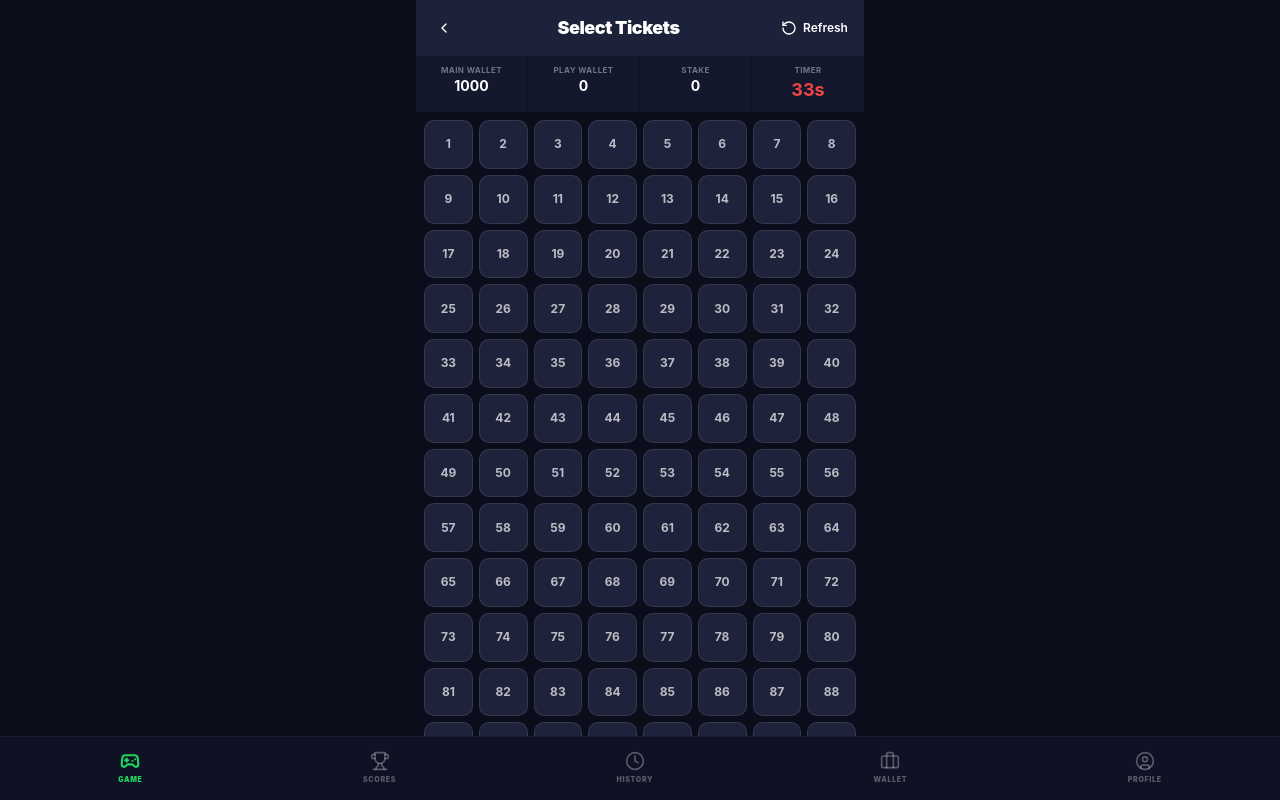
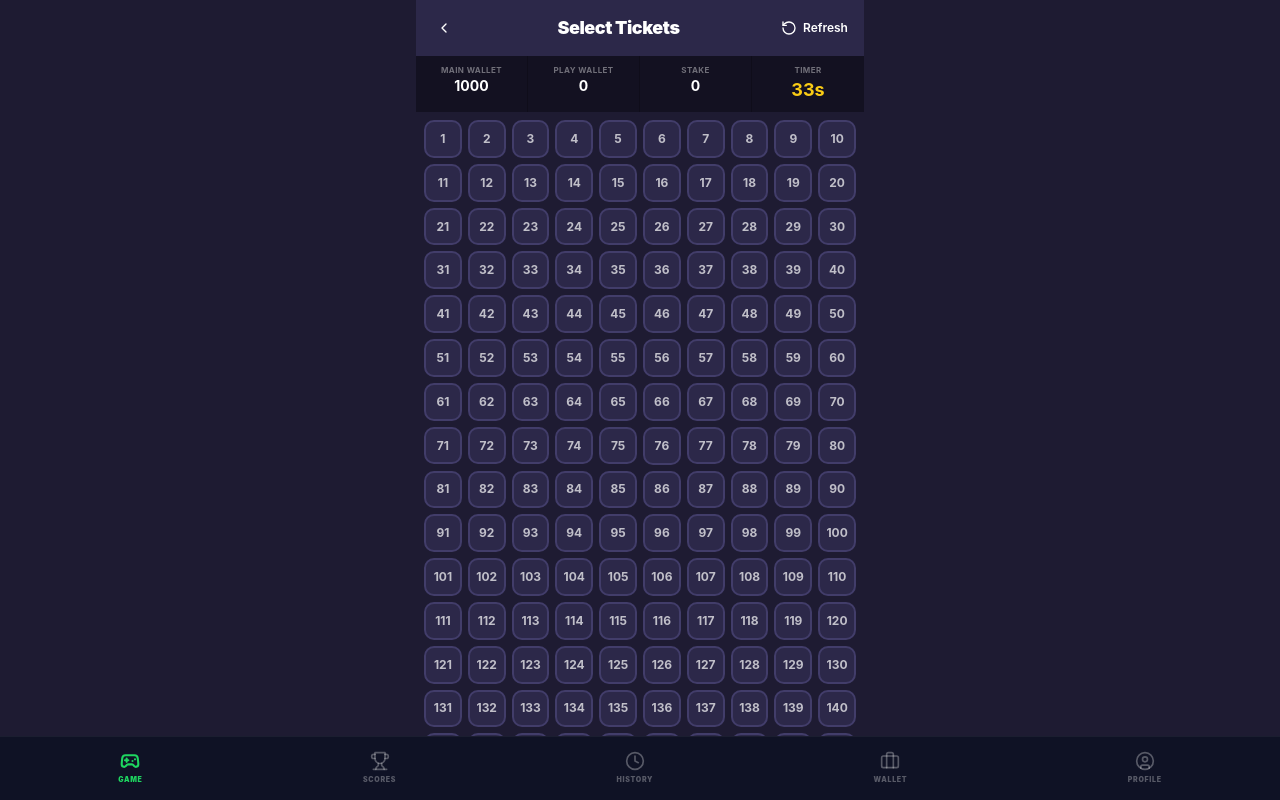
Before and after one commit to 1-win318/win-bingo-final, a Next.js app: page / in a window 1280 px wide. Both pictures are taken after a click on the button "PLAY 10". Shown: the top 800 px of the page. Built offline with nearby package versions, Linux system fonts and the light colour scheme; what @genkit-ai/google-genai, genkit would draw is missing.

Commit message:
እዚህ caretela caretela

```diff
--- a/src/components/bingo/CartelSelection.tsx
+++ b/src/components/bingo/CartelSelection.tsx
@@ -1,7 +1,7 @@
 'use client';
 
-import React, { useState } from 'react';
-import { ChevronLeft, RotateCcw, X as CloseIcon } from 'lucide-react';
+import React from 'react';
+import { ChevronLeft, RotateCcw } from 'lucide-react';
 import { Button } from '@/components/ui/button';
 import { cn } from '@/lib/utils';
 import { BingoCard } from './BingoCard';
@@ -18,59 +18,27 @@ interface CartelSelectionProps {
 
 export function CartelSelection({ cartels, onBack, onPlay, selectedIds, setSelectedIds, timer, balance }: CartelSelectionProps) {
 
-  const [viewingCartel, setViewingCartel] = useState<{ id: number; board: any } | null>(null);
-
-  const handleSelectToggle = (id: number) => {
+  const toggleCartel = (id: number) => {
     setSelectedIds(prev => {
       if (prev.includes(id)) {
         return prev.filter(i => i !== id);
-      }
+      } else {
         if (prev.length < 4) {
           return [...prev, id];
         }
+      }
       return prev;
     });
-  };
-
-  const handleCardSelectAndClose = () => {
-    if (viewingCartel) {
-      if (!selectedIds.includes(viewingCartel.id)) {
-         if (selectedIds.length < 4) {
-            setSelectedIds(prev => [...prev, viewingCartel.id]);
-         }
-      }
-      setViewingCartel(null);
-    }
   };
 
   const stake = selectedIds.length * 10;
   const displayedCartels = cartels.slice(0, 400);
 
   return (
-    <div className="min-h-screen bg-[#0b0e1a] text-white flex flex-col font-body items-center">
-
-      {viewingCartel && (
-        <div className="absolute inset-0 z-50 bg-black/80 flex items-center justify-center p-4 backdrop-blur-sm animate-in fade-in-50">
-          <div className="bg-[#1e223a] rounded-2xl border border-white/10 shadow-2xl w-full max-w-xs p-4 flex flex-col items-center animate-in zoom-in-90">
-            <h3 className="text-sm font-bold text-white/50 mb-1">TICKET ID</h3>
-            <p className="text-4xl font-black mb-4 text-white">{viewingCartel.id}</p>
-            <div className="w-full max-w-[200px] mb-6">
-              <BingoCard data={viewingCartel.board} />
-            </div>
-            <div className="w-full flex flex-col gap-2">
-                <Button size="lg" className="w-full h-12 bg-green-500 text-white font-bold hover:bg-green-600" onClick={handleCardSelectAndClose}>
-                    Select This Card
-                </Button>
-                <Button size="lg" variant="ghost" className="w-full h-12 text-white/60 hover:bg-white/10" onClick={() => setViewingCartel(null)}>
-                    Close
-                </Button>
-            </div>
-          </div>
-        </div>
-      )}
+    <div className="min-h-screen bg-[#1e1b32] text-white flex flex-col font-body items-center">
 
       {/* Header */}
-      <div className="w-full max-w-md px-2 h-14 flex items-center justify-between flex-none bg-[#1c223a]">
+      <div className="w-full max-w-md px-2 h-14 flex items-center justify-between flex-none bg-[#2c2849]">
         <Button variant="ghost" size="icon" onClick={onBack} className="text-white hover:bg-white/10">
           <ChevronLeft size={24} />
         </Button>
@@ -82,56 +50,59 @@ export function CartelSelection({ cartels, onBack, onPlay, selectedIds, setSelec
       </div>
 
       {/* Stats Bar */}
-      <div className="w-full max-w-md grid grid-cols-4 text-center bg-[#14182d] flex-none">
+      <div className="w-full max-w-md grid grid-cols-4 text-center bg-[#131121] flex-none">
          <div className="py-2 border-r border-black/20"><p className="text-[8px] text-white/40 font-bold uppercase tracking-wider">Main Wallet</p><p className="font-bold text-sm">{balance.toFixed(0)}</p></div>
         <div className="py-2 border-r border-black/20"><p className="text-[8px] text-white/40 font-bold uppercase tracking-wider">Play Wallet</p><p className="font-bold text-sm">0</p></div>
         <div className="py-2 border-r border-black/20"><p className="text-[8px] text-white/40 font-bold uppercase tracking-wider">Stake</p><p className="font-bold text-sm">{stake}</p></div>
-        <div className="py-2 relative"><p className="text-[8px] text-white/40 font-bold uppercase tracking-wider">Timer</p><p className="font-bold text-lg text-red-500">{timer}s</p></div>
+        <div className="py-2 relative"><p className="text-[8px] text-white/40 font-bold uppercase tracking-wider">Timer</p><p className="font-bold text-lg text-yellow-400">{timer}s</p></div>
       </div>
 
       {/* Number Grid */}
       <div className="w-full max-w-md flex-1 p-2 overflow-y-auto scrollbar-hide">
-        <div className="grid grid-cols-8 gap-1.5">
-          {displayedCartels.map((c) => (
+        <div className="grid grid-cols-10 gap-1.5">
+          {displayedCartels.map((c) => {
+            const isSelected = selectedIds.includes(c.id);
+            return (
               <button
                 key={c.id}
-              onClick={() => setViewingCartel(c)}
+                onClick={() => toggleCartel(c.id)}
                 className={cn(
-                "aspect-square rounded-md flex items-center justify-center text-xs font-bold transition-all duration-200 border",
-                selectedIds.includes(c.id)
-                  ? "bg-green-500 border-green-400 text-white shadow-lg"
-                  : "bg-[#1e223a] border-white/10 text-white/70 hover:bg-[#26304d]"
+                  "aspect-square rounded-md flex items-center justify-center text-xs font-bold transition-all duration-200 border-2",
+                  isSelected
+                    ? "bg-green-500 border-green-400 text-white shadow-lg scale-110"
+                    : "bg-[#2c2849] border-[#423d6a] text-white/70 hover:bg-[#423d6a]"
                 )}
               >
                 {c.id}
               </button>
-          ))}
+            );
+          })}
         </div>
       </div>
 
-      {/* Selected Cards Bar */}
+      {/* Selected Cards Preview */}
        <div className="w-full max-w-md flex-none p-2 bg-black/30">
-        <p className="text-[10px] text-center text-white/50 mb-2 uppercase font-bold tracking-wider">Selected Tickets ({selectedIds.length}/4)</p>
         {selectedIds.length > 0 ? (
             <div className="grid grid-cols-4 gap-2">
-                {selectedIds.map(id => (
-                    <div key={id} className="relative p-1.5 rounded-lg bg-[#1e223a] border border-white/10 flex items-center justify-center">
-                        <span className="font-bold text-lg text-white">{id}</span>
-                        <button onClick={() => handleSelectToggle(id)} className="absolute -top-1 -right-1 bg-red-500 rounded-full p-0.5">
-                            <CloseIcon size={12} className="text-white" />
-                        </button>
+                {selectedIds.map(id => {
+                    const cartel = displayedCartels.find(c => c.id === id);
+                    if (!cartel) return null;
+                    return (
+                      <div key={id} className="w-full">
+                          <BingoCard data={cartel.board} isMini={true} />
                       </div>
-                ))}
+                    );
+                })}
             </div>
         ) : (
-            <div className="h-[40px] flex items-center justify-center text-center">
-                <p className="text-sm text-white/30">No tickets selected.</p>
+            <div className="h-[75px] flex items-center justify-center text-center">
+                <p className="text-sm text-white/30">Select a ticket to view the board.</p>
             </div>
         )}
       </div>
 
       {/* Footer Play Button */}
-      <div className="w-full max-w-md p-3 bg-[#14182d] flex-none">
+      <div className="w-full max-w-md p-3 bg-[#131121] flex-none">
          <Button
             size="lg"
             onClick={() => onPlay(selectedIds)}
```
Lines whose indentation alone changed are shown as unchanged.
